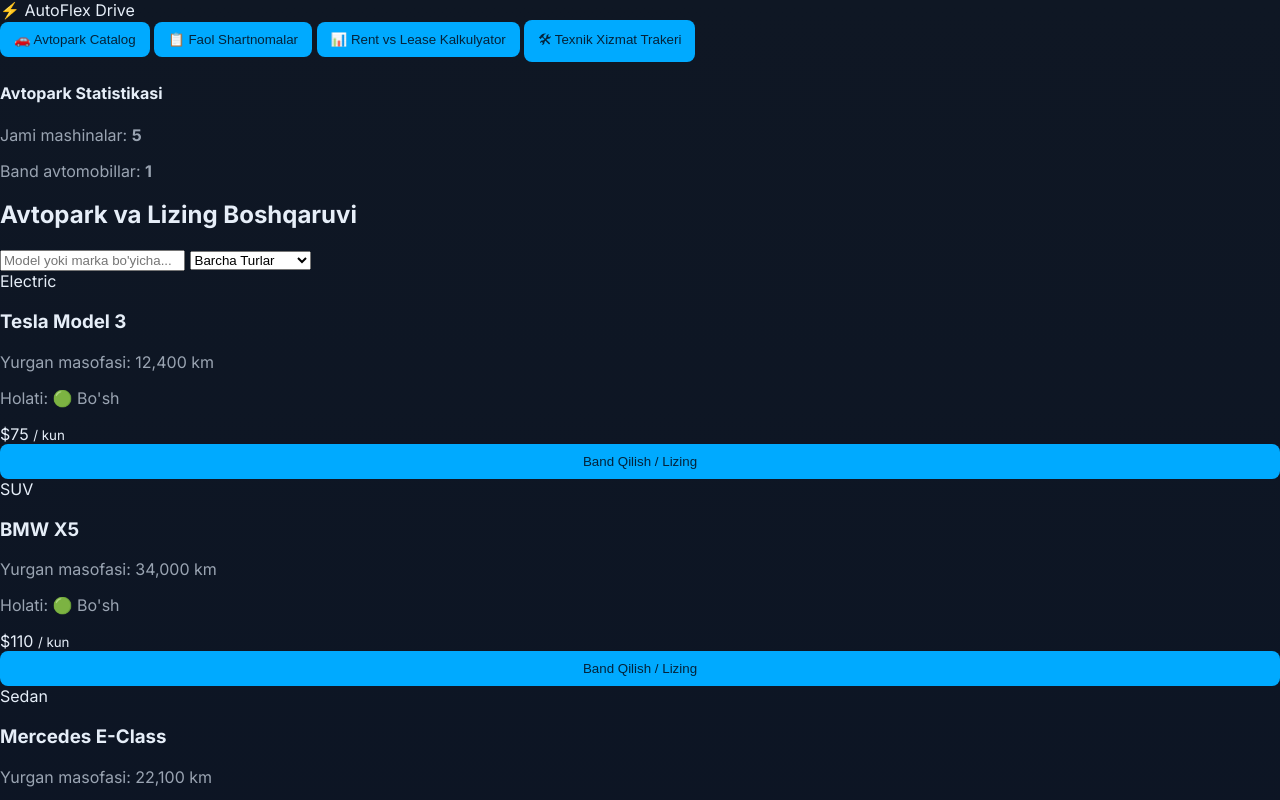
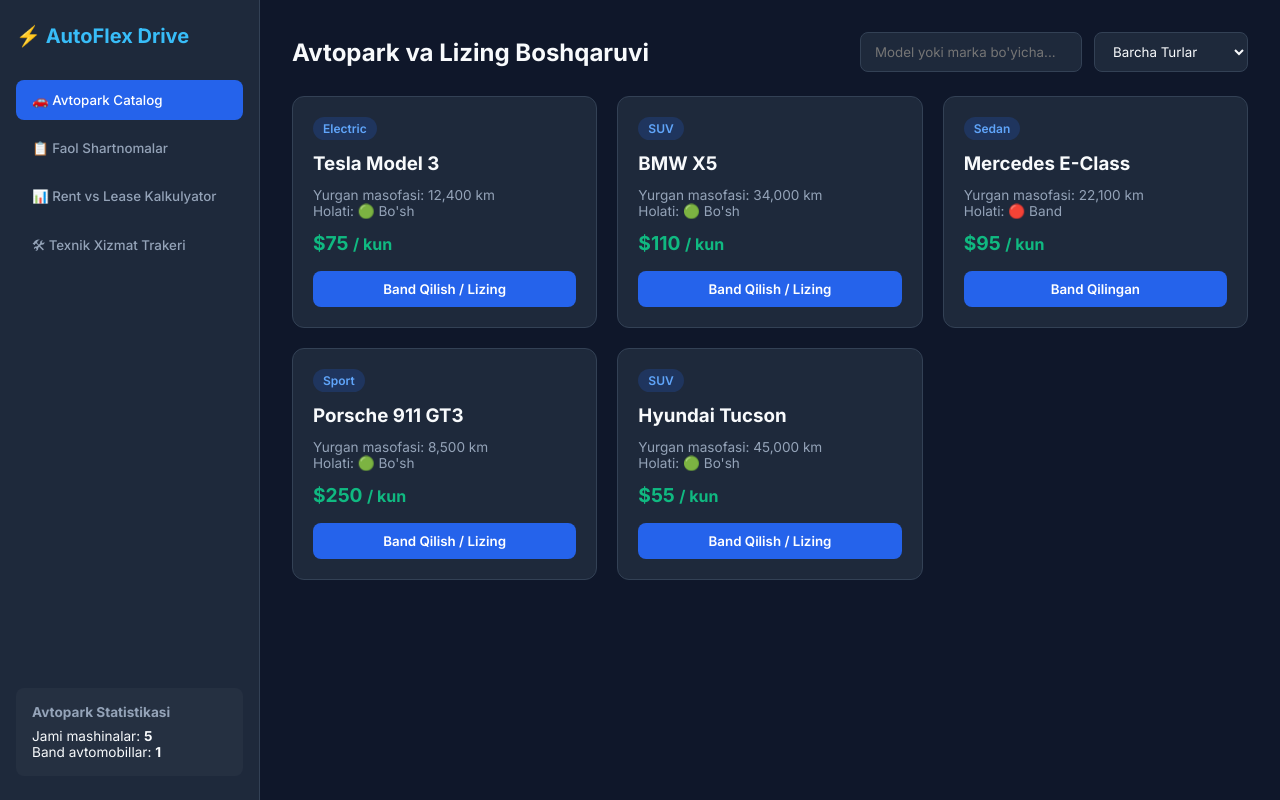
Before and after one commit to Boboxon2010/DevToolkit-Studio, a plain HTML site: page index.html in a window 1280 px wide. Shown: the top 800 px of the page. Drawn offline with Linux system fonts and the light colour scheme.

Commit message:
Refactor CSS variables and styles for layout

```diff
--- a/style.css
+++ b/style.css
@@ -1,9 +1,256 @@
-:root{--bg:#0f1724;--card:#0b1220;--muted:#9aa4b2;--accent:#00aaff}
-*{box-sizing:border-box}
-body{margin:0;font-family:Inter,Segoe UI,Arial;background:linear-gradient(180deg,var(--bg),#071024);color:#e6eef8}
-.wrap{max-width:800px;margin:48px auto;padding:24px;background:rgba(255,255,255,0.03);border-radius:12px;border:1px solid rgba(255,255,255,0.03)}
-h1{margin:0 0 12px 0;font-size:24px}
-p{color:var(--muted)}
-#app{margin-top:16px}
-button{background:var(--accent);color:#04233a;border:none;padding:10px 14px;border-radius:8px;cursor:pointer}
-#out{margin-top:12px;color:var(--muted)}
+:root {
+  --bg-primary: #0f172a;
+  --bg-secondary: #1e293b;
+  --accent-color: #2563eb;
+  --accent-hover: #1d4ed8;
+  --text-main: #f8fafc;
+  --text-muted: #94a3b8;
+  --card-bg: #1e293b;
+  --border-color: #334155;
+  --success: #10b981;
+  --warning: #f59e0b;
+}
+
+* {
+  box-sizing: border-box;
+  margin: 0;
+  padding: 0;
+  font-family: 'Inter', sans-serif;
+}
+
+body {
+  background-color: var(--bg-primary);
+  color: var(--text-main);
+  height: 100vh;
+  overflow: hidden;
+}
+
+.app-container {
+  display: flex;
+  height: 100vh;
+}
+
+.sidebar {
+  width: 260px;
+  background-color: var(--bg-secondary);
+  border-right: 1px solid var(--border-color);
+  padding: 24px 16px;
+  display: flex;
+  flex-direction: column;
+}
+
+.logo {
+  font-size: 1.25rem;
+  font-weight: 700;
+  color: #38bdf8;
+  margin-bottom: 32px;
+}
+
+.nav-menu {
+  display: flex;
+  flex-direction: column;
+  gap: 8px;
+  flex-grow: 1;
+}
+
+.nav-btn {
+  background: transparent;
+  border: none;
+  color: var(--text-muted);
+  padding: 12px 16px;
+  text-align: left;
+  border-radius: 8px;
+  cursor: pointer;
+  font-weight: 500;
+  transition: all 0.2s;
+}
+
+.nav-btn:hover, .nav-btn.active {
+  background-color: var(--accent-color);
+  color: white;
+}
+
+.fleet-summary {
+  background-color: rgba(255, 255, 255, 0.03);
+  padding: 16px;
+  border-radius: 8px;
+  font-size: 0.85rem;
+}
+
+.fleet-summary h4 {
+  margin-bottom: 8px;
+  color: var(--text-muted);
+}
+
+.main-content {
+  flex-grow: 1;
+  padding: 32px;
+  overflow-y: auto;
+}
+
+.tab-content {
+  display: none;
+}
+
+.tab-content.active {
+  display: block;
+}
+
+.top-bar {
+  display: flex;
+  justify-content: space-between;
+  align-items: center;
+  margin-bottom: 24px;
+}
+
+.controls {
+  display: flex;
+  gap: 12px;
+}
+
+input, select {
+  background: var(--bg-secondary);
+  border: 1px solid var(--border-color);
+  color: var(--text-main);
+  padding: 10px 14px;
+  border-radius: 8px;
+  outline: none;
+}
+
+.car-grid {
+  display: grid;
+  grid-template-columns: repeat(auto-fill, minmax(280px, 1fr));
+  gap: 20px;
+}
+
+.car-card {
+  background-color: var(--card-bg);
+  border: 1px solid var(--border-color);
+  border-radius: 12px;
+  padding: 20px;
+  display: flex;
+  flex-direction: column;
+  justify-content: space-between;
+  transition: transform 0.2s;
+}
+
+.car-card:hover {
+  transform: translateY(-4px);
+}
+
+.car-badge {
+  display: inline-block;
+  padding: 4px 10px;
+  border-radius: 20px;
+  font-size: 0.75rem;
+  font-weight: 600;
+  margin-bottom: 12px;
+  background: rgba(37, 99, 235, 0.2);
+  color: #60a5fa;
+}
+
+.car-specs {
+  margin: 12px 0;
+  font-size: 0.85rem;
+  color: var(--text-muted);
+}
+
+.price-tag {
+  font-size: 1.2rem;
+  font-weight: 700;
+  color: var(--success);
+  margin-bottom: 16px;
+}
+
+.btn {
+  padding: 10px 16px;
+  border-radius: 8px;
+  border: none;
+  font-weight: 600;
+  cursor: pointer;
+}
+
+.btn-primary {
+  background-color: var(--accent-color);
+  color: white;
+}
+
+.btn-secondary {
+  background-color: transparent;
+  border: 1px solid var(--border-color);
+  color: var(--text-main);
+}
+
+.data-table {
+  width: 100%;
+  border-collapse: collapse;
+  margin-top: 16px;
+}
+
+.data-table th, .data-table td {
+  padding: 12px 16px;
+  text-align: left;
+  border-bottom: 1px solid var(--border-color);
+}
+
+.data-table th {
+  color: var(--text-muted);
+}
+
+.modal-overlay {
+  display: none;
+  position: fixed;
+  inset: 0;
+  background: rgba(0, 0, 0, 0.7);
+  align-items: center;
+  justify-content: center;
+}
+
+.modal-card {
+  background: var(--bg-secondary);
+  padding: 28px;
+  border-radius: 12px;
+  width: 450px;
+  border: 1px solid var(--border-color);
+}
+
+.form-group {
+  margin-bottom: 16px;
+  display: flex;
+  flex-direction: column;
+  gap: 6px;
+}
+
+.form-row {
+  display: flex;
+  gap: 12px;
+}
+
+.form-row .form-group {
+  flex: 1;
+}
+
+.summary-box {
+  background: rgba(0, 0, 0, 0.2);
+  padding: 12px;
+  border-radius: 8px;
+  margin: 16px 0;
+}
+
+.modal-actions {
+  display: flex;
+  justify-content: flex-end;
+  gap: 12px;
+}
+
+.calc-box, .maintenance-grid {
+  margin-top: 20px;
+}
+
+.m-card {
+  background: var(--card-bg);
+  padding: 16px;
+  border-radius: 8px;
+  margin-bottom: 12px;
+  border-left: 4px solid var(--accent-color);
+}
```
